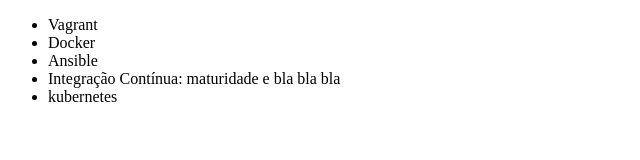
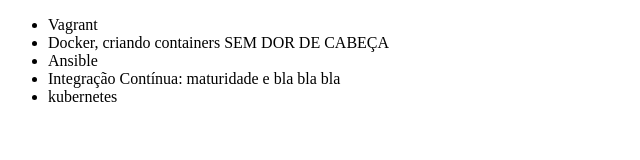
Before and after one commit to FredMaranhao/aprendendo-github, a plain HTML site: page index.html in a window 1280 px wide. Shown: the whole page, without its empty margins (0-640 px from the left). Drawn offline with Linux system fonts and the light colour scheme.

Commit message:
atualizando nome do curso de docker

```diff
--- a/index.html
+++ b/index.html
@@ -7,7 +7,7 @@
   <body>
     <ul>
       <li>Vagrant</li>
-      <li>Docker</li>
+      <li>Docker, criando containers SEM DOR DE CABEÇA</li>
       <li>Ansible</li>
       <li>Integração Contínua: maturidade e bla bla bla</li>
       <li>kubernetes</li>
```
